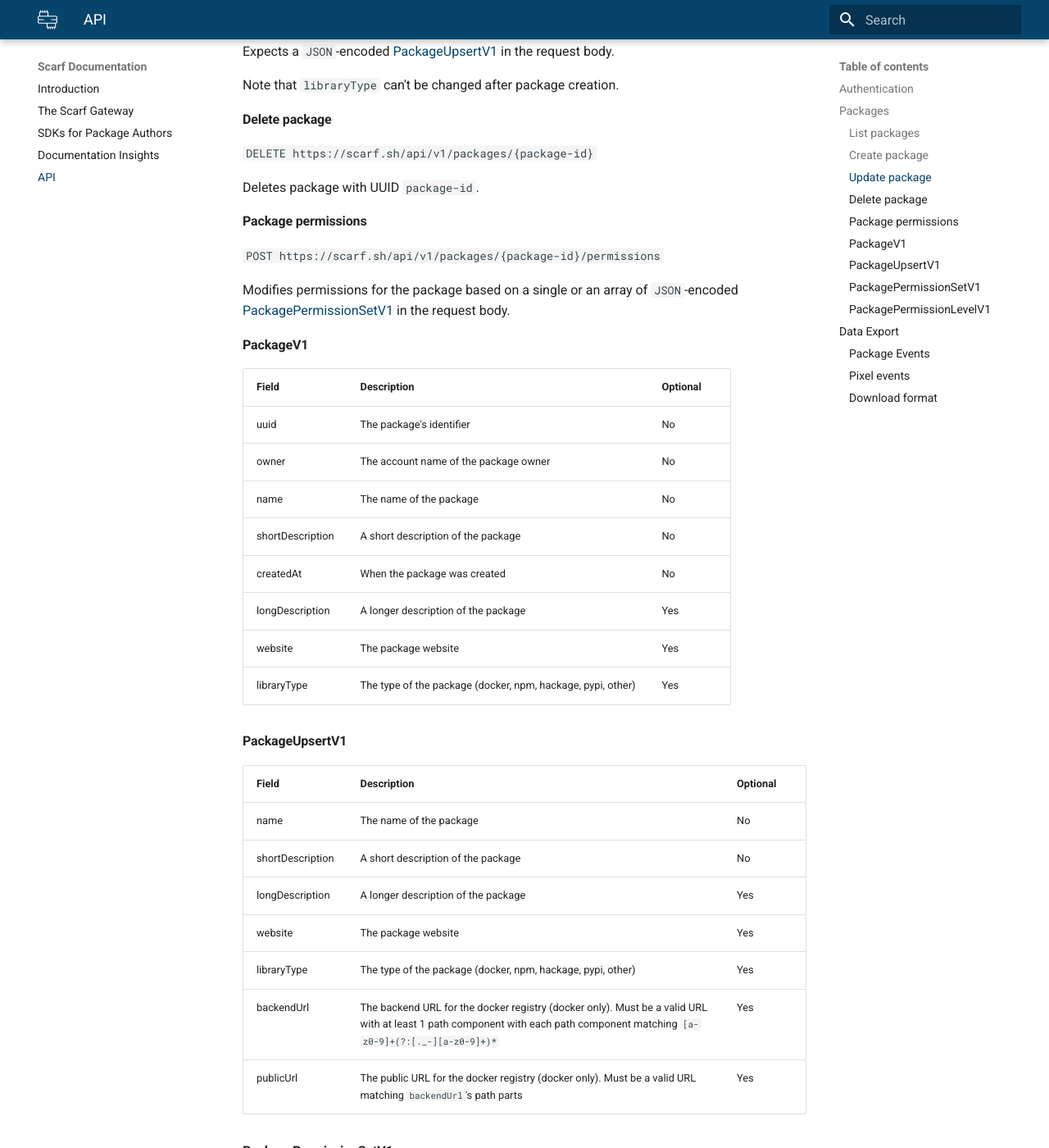
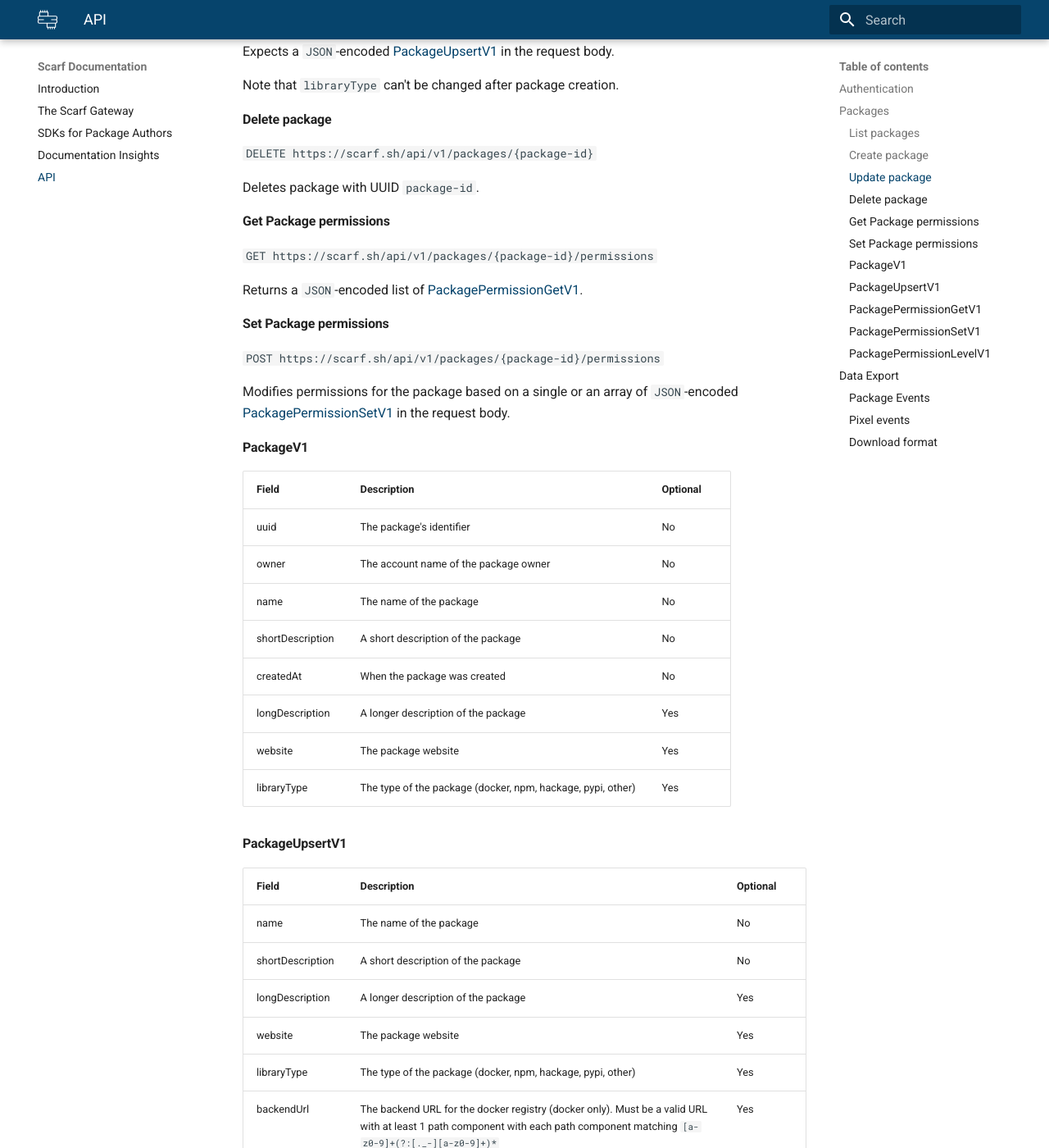
Before and after one commit to scarf-sh/docs, an MkDocs documentation site: the page built from docs/api.md, in a window 1280 px wide and 1400 px high, scrolled down 862 px. Shown: the whole window at 82% size. Built offline with MkDocs 1.6.1 and Material for MkDocs 9.7.7, drawn with Linux system fonts in a browser that asks for light colours; some of the changed text lies outside the part shown.

Commit message:
Api docs for GET https://scarf.sh/api/v1/packages/{package-id}/permissions

```diff
--- a/docs/api.md
+++ b/docs/api.md
@@ -36,7 +36,12 @@
 
 Deletes package with UUID `package-id`.
 
-#### Package permissions
+#### Get Package permissions
+`GET https://scarf.sh/api/v1/packages/{package-id}/permissions`
+
+Returns a `JSON`-encoded list of [PackagePermissionGetV1](#packagepermissiongetv1).
+
+#### Set Package permissions
 `POST https://scarf.sh/api/v1/packages/{package-id}/permissions`
 
 Modifies permissions for the package based on a single or an array of `JSON`-encoded [PackagePermissionSetV1](#packagepermissionsetv1) in the request body.
@@ -65,6 +70,12 @@
 | libraryType      | The type of the package (docker, npm, hackage, pypi, other)                                                                                                                | Yes      |
 | backendUrl       | The backend URL for the docker registry (docker only). Must be a valid URL with at least 1 path component with each path component matching `[a-z0-9]+(?:[._-][a-z0-9]+)*` | Yes      |
 | publicUrl        | The public URL for the docker registry (docker only). Must be a valid URL matching `backendUrl`'s path parts                                                               | Yes      |
+
+#### PackagePermissionGetV1
+| Field           | Description                                                                      | Optional |
+|-----------------|----------------------------------------------------------------------------------|----------|
+| username        | Username of the user to which permissionLevel is assigned                        | No       |
+| permissionLevel | The [PackagePermissionLevelV1](PackagePermissionLevel) the user has assigned     | No       |
 
 #### PackagePermissionSetV1
 | Field           | Description                                                                      | Optional |
```
